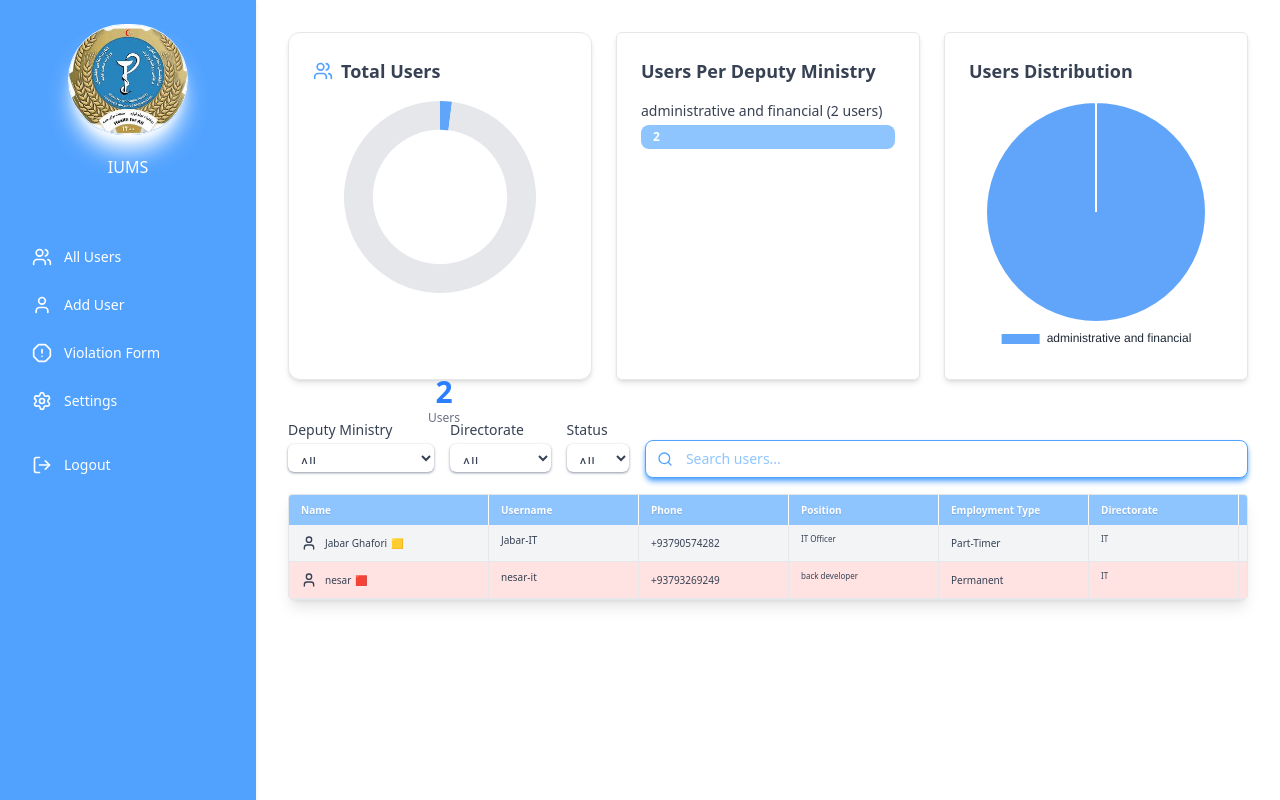
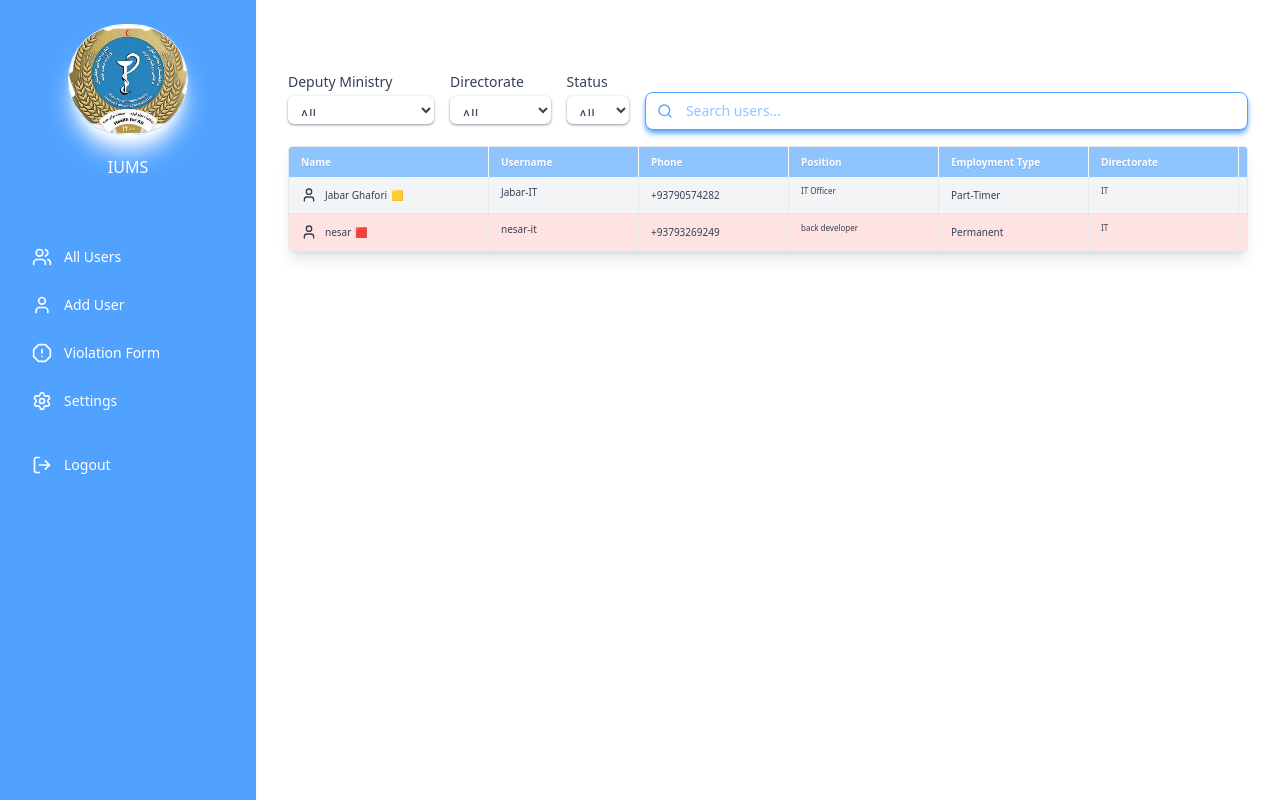
Before and after one commit to fiafghan/internet-users-ms-frontend, a React (Vite) app: page / in a window 1280 px wide. Built offline with nearby package versions, Linux system fonts and the light colour scheme; data requests are answered from the project's data file; sample sign-in values are in the browser's storage.

Commit message:
charts were removed from all users page!

```diff
--- a/src/AllUsers.tsx
+++ b/src/AllUsers.tsx
@@ -2,18 +2,15 @@ import { useEffect, useState, type JSX, type SetStateAction } from "react";
 import axios from "axios";
 import {
   User, Eye, Edit, Trash,
-  Search,
-  Users
+  Search
 } from "lucide-react";
 import GradientSidebar from "./components/Sidebar";
-import {motion} from "framer-motion";
 import {
   Chart as ChartJS,
   ArcElement,
   Tooltip,
   Legend
 } from "chart.js";
-import { Doughnut, Pie } from "react-chartjs-2";
 import { Combobox } from "@headlessui/react";
 
 
@@ -79,14 +76,6 @@ export default function InternetUsersList(): JSX.Element {
         : deputyMinistryOptions.filter((dm) =>
             dm.name.toLowerCase().includes(queryDeputyMinistryEdit.toLowerCase())
       );
-
-  const totalUsers = users.length;
-
-  const deputyMinistryCounts: Record<string, number> = users.reduce((acc, user) => {
-    const deputy = user.deputyMinistry || "Unknown";
-    acc[deputy] = (acc[deputy] || 0) + 1;
-    return acc;
-  }, {} as Record<string, number>);
 
 
   useEffect(() => {
@@ -191,126 +180,7 @@ export default function InternetUsersList(): JSX.Element {
        {/* 🧊 Summary Cards */}
        <div className="grid grid-cols-1 sm:grid-cols-2
        md:grid-cols-3 gap-6 mb-10">
-        {/* Total Users Card */}
-        <motion.div
-          initial={{ opacity: 0, y: -20 }}
-          animate={{ opacity: 1, y: 0 }}
-          transition={{ duration: 1 }}
-          className="bg-white shadow-md border border-gray-200 rounded-xl p-6"
-        >
-  <h3 className="text-lg font-semibold text-gray-700 mb-4 flex items-center gap-2">
-    <Users className="w-5 h-5 text-blue-400" />
-    Total Users
-  </h3>
-
-  <div className="w-48 mx-auto">
-    <Doughnut
-      data={{
-        labels: ["Users"],
-        datasets: [
-          {
-            data: [totalUsers, Math.max(100 - totalUsers, 0)], // fills rest as empty
-            backgroundColor: ["#60A5FA", "#E5E7EB"], // blue-400 and gray-200
-            borderWidth: 0,
-          },
-        ],
-      }}
-      options={{
-        cutout: "70%",
-        plugins: {
-          legend: { display: false },
-          tooltip: { enabled: false },
-        },
-      }}
-    />
-    <div className="absolute top-[50%] transform -translate-x-1/2 -translate-y-[50%] text-center">
-      <p className="text-3xl font-bold text-blue-500 ml-50">{totalUsers}</p>
-      <p className="text-xs text-gray-500 ml-50">Users</p>
-    </div>
-  </div>
-</motion.div>
-
-
-        {/* Users Per Deputy Ministry */}
-        <div className="bg-white rounded-md shadow-md border border-gray-200 p-6">
-      <h2 className="text-lg font-bold text-gray-700 mb-4">Users Per Deputy Ministry</h2>
-      <div className="space-y-4">
-        {Object.entries(deputyMinistryCounts).map(([depMinistry, count], index) => {
-      const max = Math.max(...Object.values(deputyMinistryCounts)); // for proportional width
-      const widthPercent = (count / max) * 100;
-
-      return (
-        <motion.div
-          key={depMinistry}
-          initial={{ opacity: 0, y: 10 }}
-          animate={{ opacity: 1, y: 0 }}
-          transition={{ delay: 0.1 + index * 0.1, duration: 0.4 }}
-        >
-          <div className="text-sm text-gray-700 mb-1 font-medium">
-            {depMinistry} ({count} user{count > 1 ? "s" : ""})
-          </div>
-          <div className="bg-blue-100 rounded-lg h-6 overflow-hidden">
-            <motion.div
-              initial={{ width: 0 }}
-              animate={{ width: `${widthPercent}%` }}
-              transition={{ duration: 0.8, ease: "easeOut", delay: 0.1 + index * 0.1 }}
-              className="h-full bg-blue-300 text-white text-xs flex items-center px-3 font-semibold"
-            >
-              {count}
-            </motion.div>
-          </div>
-
-        </motion.div>
-
-      );
-    })}
-
-  </div>
-
-</div>
-
-            {/* Users Per Deputy Ministry - Pie Chart */}
-<div className="bg-white rounded-md shadow-md border border-gray-200 p-6">
-  <h2 className="text-lg font-bold text-gray-700 mb-4">Users Distribution</h2>
-  <div className="w-full max-w-md mx-auto">
-    <Pie
-      data={{
-        labels: Object.keys(deputyMinistryCounts),
-        datasets: [
-          {
-            label: "Users",
-            data: Object.values(deputyMinistryCounts),
-            backgroundColor: [
-              "#60A5FA", // blue-400
-              "#3B82F6", // blue-500
-              "#1D4ED8", // blue-700
-              "#DBEAFE", // blue-100
-              "#BFDBFE", // blue-200
-              "#93C5FD"  // blue-300
-            ],
-            borderColor: "#ffffff",
-            borderWidth: 2,
-          }
-        ],
-      }}
-      options={{
-        responsive: true,
-        plugins: {
-          legend: {
-            position: "bottom" as const,
-            labels: {
-              color: "#1F2937", // gray-800
-              font: { size: 12 },
-            },
-          },
-        },
-      }}
-    />
-  </div>
-</div>
-
       </div>
-
         <div className="flex gap-4 mb-4">
 
           <div>
```
